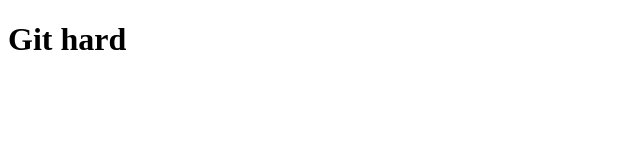
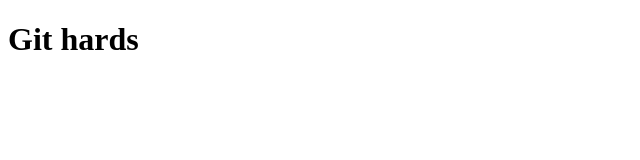
Before and after one commit to ereminmaksim/git_trialversionGulp, a website: page app/index.html in a window 1280 px wide. Shown: the full height of the page, 0-640 px from the left. Drawn offline with Linux system fonts and the light colour scheme.

Commit message:
Update index.html
внесены изменения в H1, название было (<h1>Git hard</h1>)
название стало (    <h1>Git hards</h1>)

```diff
--- a/app/index.html
+++ b/app/index.html
@@ -7,7 +7,7 @@
     <link rel="stylesheet" href="css/style.css">
 </head>
 <body>
-    <h1>Git hard</h1>
+    <h1>Git hards</h1>
 
     <script src="js/main.js"></script>
 </body>
```
